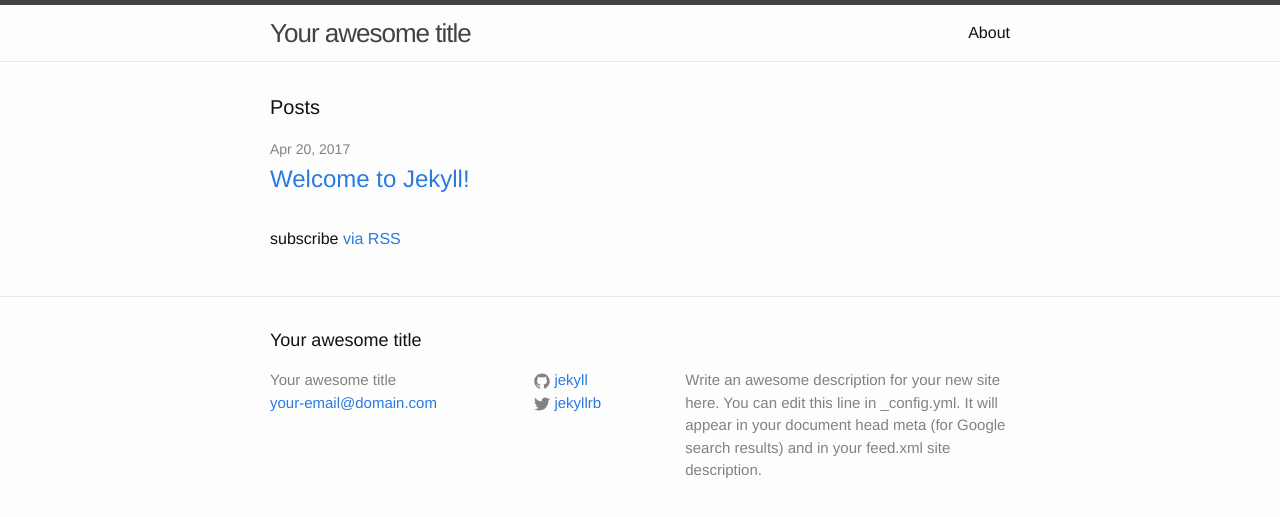
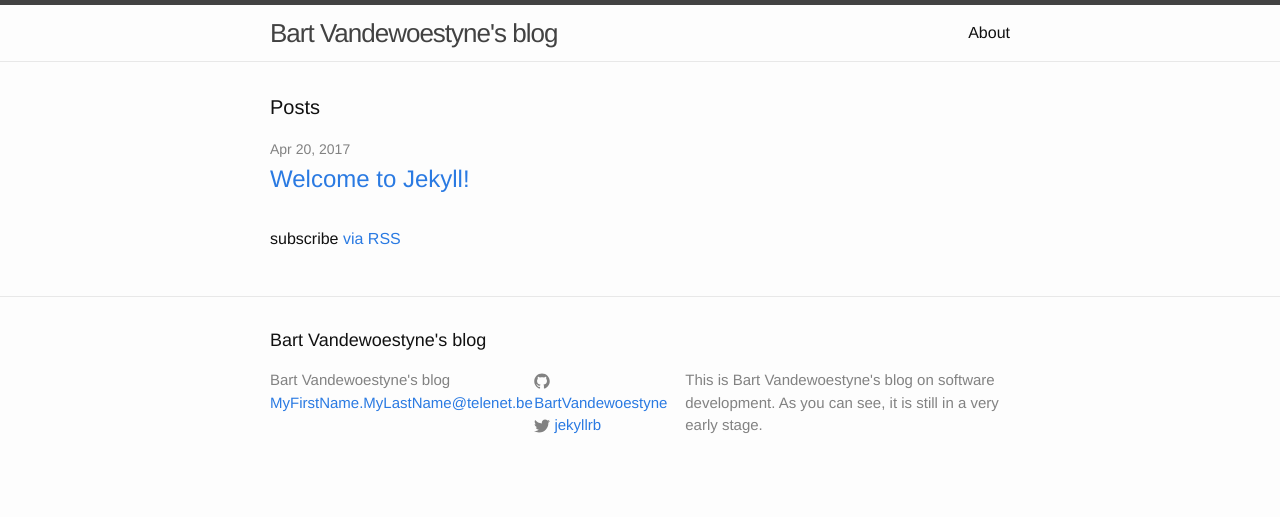
Before and after one commit to BartVandewoestyne/BartVandewoestyne.github.io, a Jekyll site: the page built from index.html, in a window 1280 px wide. Shown: the top 517 px of the page. Built offline with Jekyll 4.4.1, drawn with Linux system fonts in a browser that asks for light colours.

Commit message:
Change some default website text.

```diff
--- a/_config.yml
+++ b/_config.yml
@@ -1,14 +1,13 @@
 # Site settings
-title: Your awesome title
-email: your-email@domain.com
+title: Bart Vandewoestyne's blog
+email: MyFirstName.MyLastName@telenet.be
 description: > # this means to ignore newlines until "baseurl:"
-  Write an awesome description for your new site here. You can edit this
-  line in _config.yml. It will appear in your document head meta (for
-  Google search results) and in your feed.xml site description.
+  This is Bart Vandewoestyne's blog on software development.  As you can see,
+  it is still in a very early stage.
 baseurl: "" # the subpath of your site, e.g. /blog/
 url: "http://yourdomain.com" # the base hostname & protocol for your site
 twitter_username: jekyllrb
-github_username:  jekyll
+github_username:  BartVandewoestyne
 
 # Build settings
 markdown: kramdown
```
